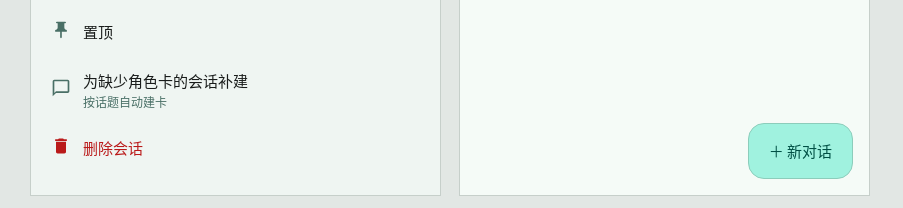
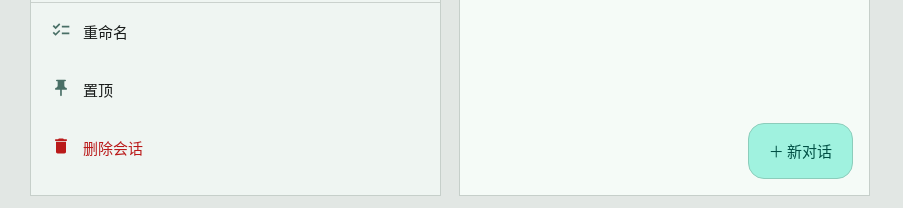
Before and after one commit to 2806577488/keepsake-design, a plain HTML site: page reference/full-list.html in a window 1280 px wide. Shown: the part 5552-5760 px from the top of the page, without its empty margins (0-903 px from the left). Drawn offline with Linux system fonts and the light colour scheme.

Commit message:
feat(spec): v3.3 全局操作不进单条菜单（列表 ⋮ 去掉「补建角色卡」）
产品口径（已确认）：聊天页 ⋮ 只有「设置」；「补建角色卡」是**对全部会话**的批量修复，
入口只在「设置 › 数据维护 → 修复会话数据」，不能下放到单条会话 / 单条列表行的菜单
—— 挂在单条菜单里会被理解成"只补这一条"。

本版改动：
- `reference/full-list.html` 的「列表 · ⋮ 菜单」示例屏去掉「为缺少角色卡的会话补建」一行
  （保留 重命名 / 置顶 / 删除会话），并在原位置留注释说明为什么不放；
- `docs/CHECKLIST.md` 新增第 26 条：全局批量修复不得出现在单条菜单，聊天页 ⋮ 只有设置；
- `CHANGELOG.md` 记 v3.3；
- `docs/审查待办-2026-11-24.md` 把旧清单 E-10 标为已闭环。

工程侧同步（keepsake）：`docs/design-handoff/ui-logic.md` §1.3/§1.7/§3.2 与 `README.md` 第 8 条
原本都还写着"补建从列表 ⋮ 进"，已一并改为"入口在设置 › 数据维护"。

不新增 token；这条是把遗产旧稿对齐到已实现的 v3.3 口径。

```diff
--- a/reference/full-list.html
+++ b/reference/full-list.html
@@ -255,7 +255,8 @@ S['列表 · ⋮ 菜单'] = barNormal() +
   '<div class="sheetacts">' +
   '<div class="row2"><span style="color:var(--on-v)">' + ICON.checklist(20) + '</span><div class="t">重命名</div></div>' +
   '<div class="row2"><span style="color:var(--on-v)">' + ICON.pin(20) + '</span><div class="t">置顶</div></div>' +
-  '<div class="row2"><span style="color:var(--on-v)">' + ICON.chat(20) + '</span><div class="t">为缺少角色卡的会话补建<span class="d">按话题自动建卡</span></div></div>' +
+  // v3.3：不再放「为缺少角色卡的会话补建」——补建是**对全部会话**的批量修复，
+  // 入口只在「设置 › 数据维护 → 修复会话数据」；单条会话的菜单里放它会被理解成只补这一条。
   '<div class="row2" style="color:var(--err-c)"><span>' + ICON.trash(20) + '</span><div class="t">删除会话</div></div>' +
   '</div></div>';
 
```
Also changed, not shown: 3 other files.
